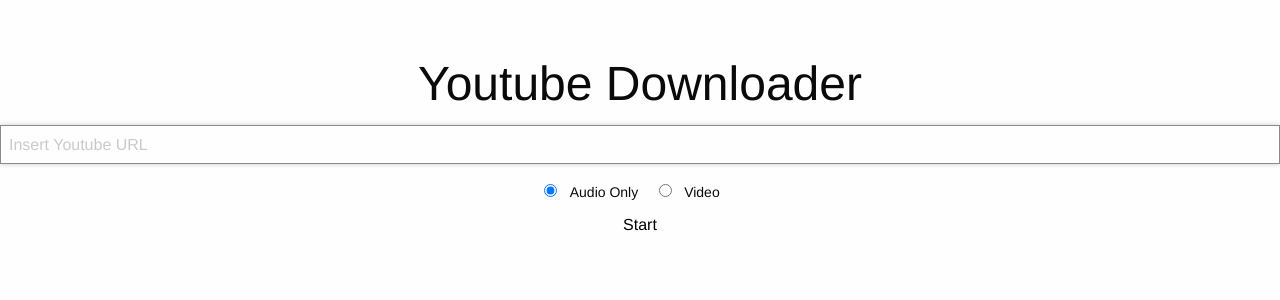
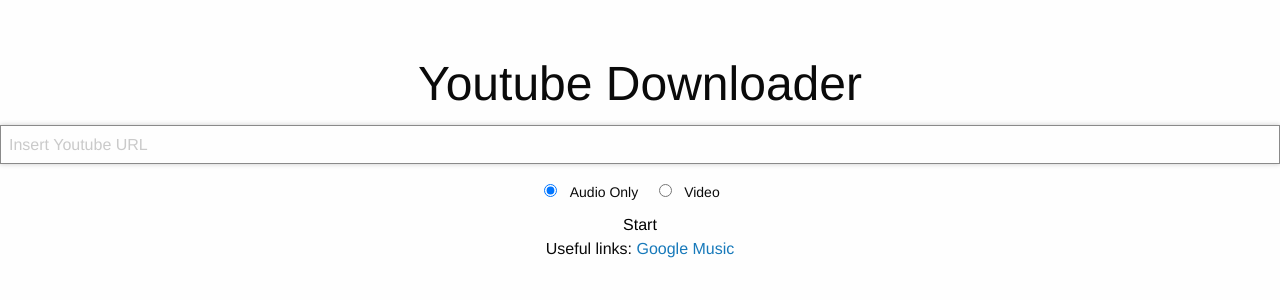
Before and after one commit to tpcstld/youtube, a Flask app: page / in a window 1280 px wide. Shown: the top 300 px of the page. Run offline with Flask 2, Linux system fonts and the light colour scheme; some libraries are stand-ins or nearby versions.

Commit message:
Add Google Music link.

```diff
--- a/templates/index.html
+++ b/templates/index.html
@@ -40,6 +40,10 @@
                     <div id="download-link" class="callout panel" style="display:none;"></div>
                 </div>
             </div>
+            <div class="row">
+                <span>Useful links:</span>
+                <a class="small-12 small-centered" href="https://music.google.com" target="_blank">Google Music</a>
+            </div>
             <div class="modal"></div>
         </div>
         <script type="text/javascript" src="//cdnjs.cloudflare.com/ajax/libs/jquery/2.1.4/jquery.min.js"></script>
```
